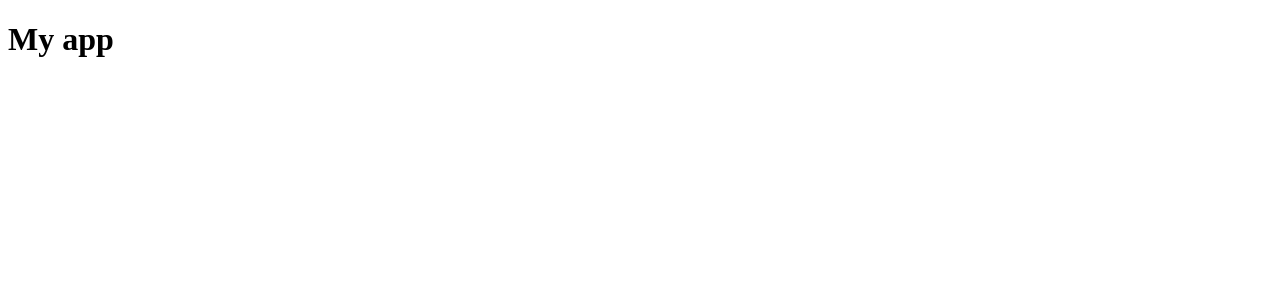
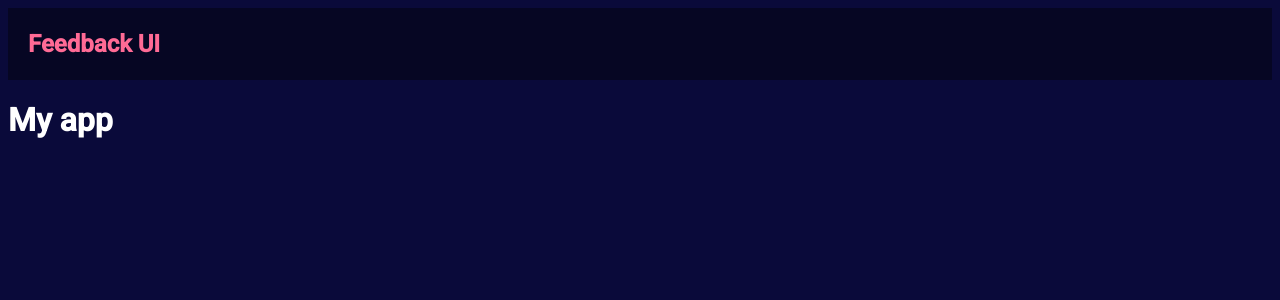
Before and after one commit to sahildhimandesigner/feedback-app, a React (Create React App) app: page / in a window 1280 px wide. Shown: the top 300 px of the page. Built offline with nearby package versions, Linux system fonts and the light colour scheme.

Commit message:
added the style for header component

```diff
--- a/src/App.js
+++ b/src/App.js
@@ -2,8 +2,11 @@ import Header from "./components/header";
 
 function App(){
     return(
-        <>  <Header text={true} />
-            <h1>My app</h1>
+        <>
+            <Header />
+            <div className="container">
+                <h1>My app</h1>
+            </div>
         </>
     )
 }
--- a/src/components/header.js
+++ b/src/components/header.js
@@ -1,8 +1,15 @@
 import PropType from "prop-types";
 
-function Header({ text }){
+function Header({ text, bgColor, textColor }){
+
+    const headerStyle = {
+        backgroundColor: bgColor,
+        color: textColor,
+        padding: '2px 20px',
+    }
+
     return(
-        <header>
+        <header style={headerStyle}>
             <div className="container">
                 <h2>{text}</h2>
             </div>
@@ -12,10 +19,14 @@ function Header({ text }){
 
 Header.defaultProps = {
     text: 'Feedback UI',
+    bgColor: 'rgba(0,0,0,0.4)',
+    textColor: '#FF6a95'
 }
 
 Header.prototype = {
     text: PropType.string,
+    bgColor: PropType.string,
+    textColor: PropType.string,
 }
 
 export default Header;
--- a/src/index.css
+++ b/src/index.css
@@ -0,0 +1,6 @@
+@import url('https://fonts.googleapis.com/css2?family=Roboto:ital,wght@0,100;0,300;0,400;0,500;1,100;1,300&display=swap');
+body {
+    background: #0A0A3A;
+    color: #FFF;
+    font-family: 'Roboto', sans-serif;
+}
```
